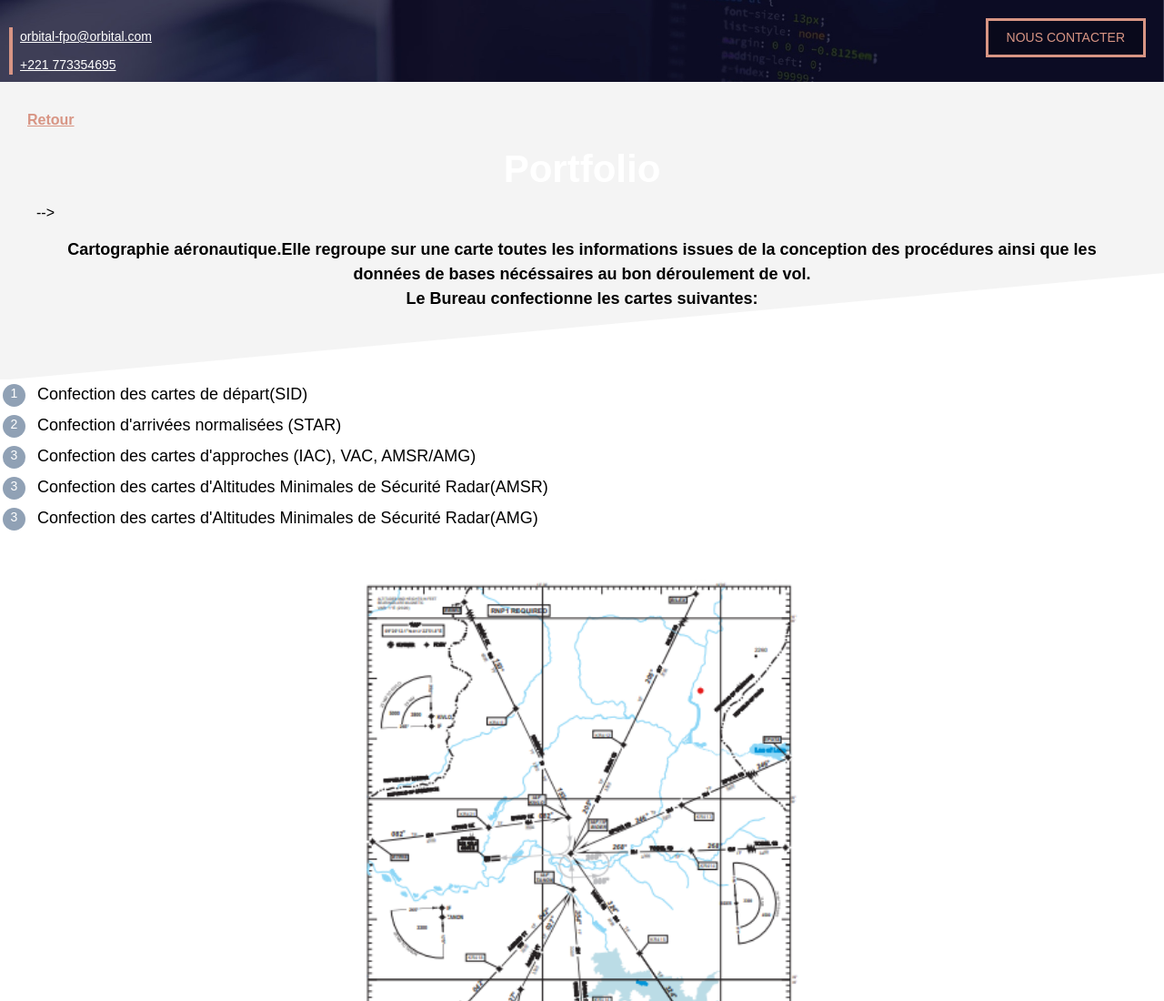
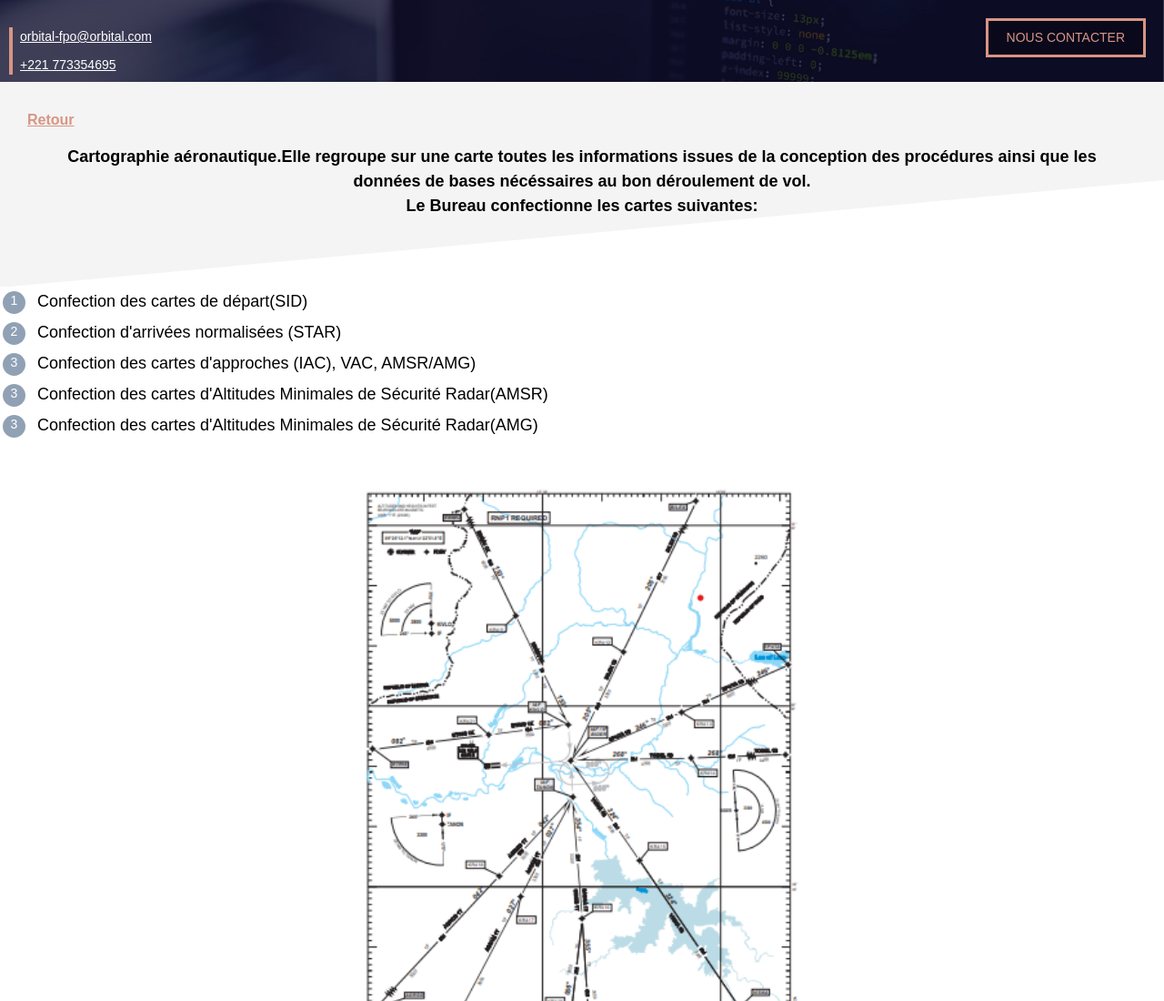
Before and after one commit to NGODERE/orbital, a plain HTML site: page cartographie.html in a window 1280 px wide. Shown: the top 1100 px of the page at 91% size. Drawn offline with Linux system fonts and the light colour scheme.

Commit message:
Add files via upload

```diff
--- a/cartographie.html
+++ b/cartographie.html
@@ -23,7 +23,7 @@
 <div class="section section-grise1" >
         <a class="aero-back" href="index.html" ><b>Retour</b></a>
         <br>
-     <h1 class="portfolio"> <b> Portfolio </b></h1>-->
+<!--     <h1 class="portfolio"> <b> Portfolio </b></h1>-->
         <h2 class="aero"> <b> Cartographie aéronautique.Elle regroupe sur une carte toutes les informations issues de la conception des procédures ainsi que les données de bases nécéssaires au bon déroulement de vol. <br> Le Bureau confectionne les cartes suivantes: </b></h2>
 </div>
 <!--SECTION CONTENU-->
```
